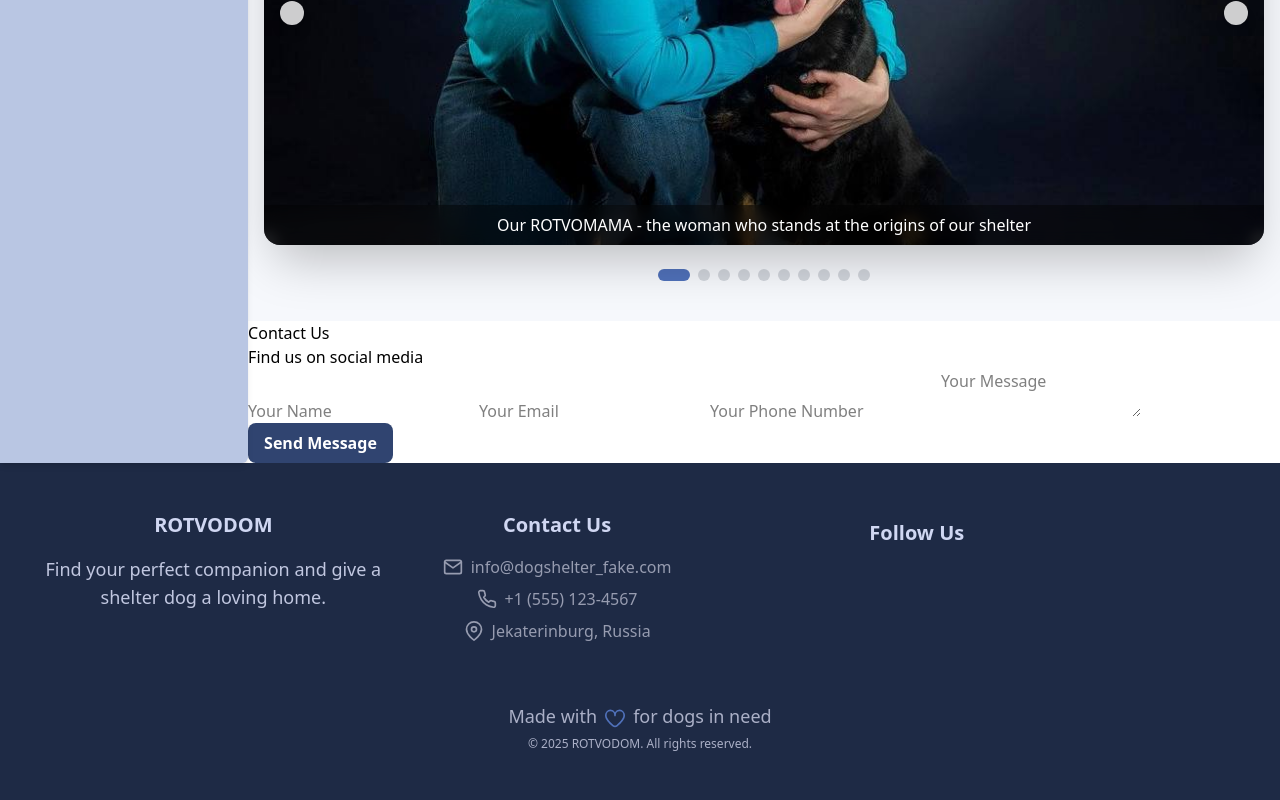
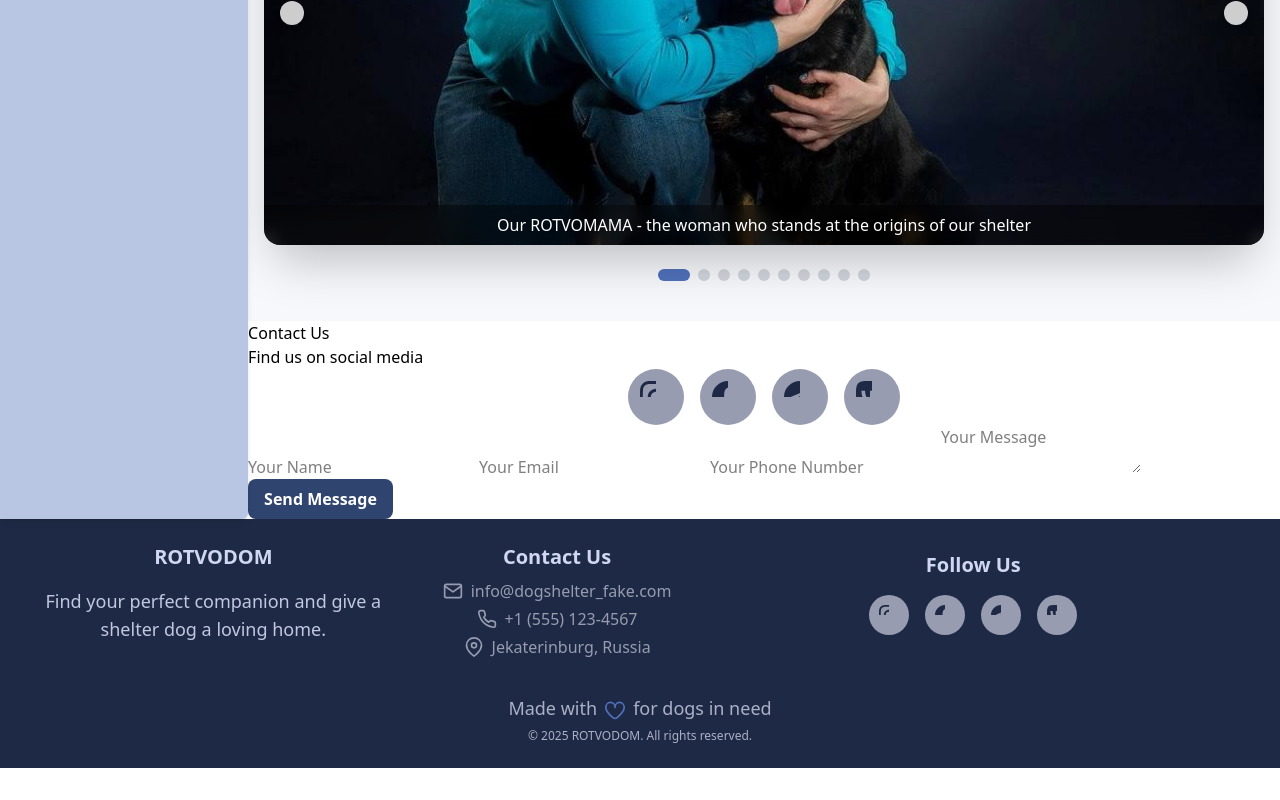
Before and after one commit to bavayra/dog-shelter, a React (Vite) app: page / in a window 1280 px wide. Shown: the part 3576-4376 px from the top of the page. After the commit the page ends 4344 px from the top, so only its background shows below. Built offline with nearby package versions, Linux system fonts and the light colour scheme.

Commit message:
fix: added sizes for social media icons and links, restored the initial design for those, added ally attributes, minor styling corrections

```diff
--- a/src/components/Footer.tsx
+++ b/src/components/Footer.tsx
@@ -14,18 +14,18 @@ import SocialLinks from './SocialLinks';
 
 const Footer = () => {
   return (
-    <footer className="bg-primary-900 text-neutral-50 py-12">
+    <footer className="bg-primary-900 text-neutral-50 py-6">
       <div className="container mx-auto px-4">
         <div className="grid grid-cols-1 md:grid-cols-3 gap-8 justify-items-center md:justify-items-start">
           <div>
             <h3 className="text-xl text-center font-bold mb-4">{APP_NAME}</h3>
-            <p className="text-neutral-100 text-center text-lg mb-4">
+            <p className="text-neutral-100 text-center text-lg mb-2">
               Find your perfect companion and give a shelter dog a loving home.
             </p>
           </div>
           <div>
-            <h3 className="text-xl font-bold text-center mb-4">Contact Us</h3>
-            <div className="flex flex-col items-center space-y-2  text-neutral-500">
+            <h3 className="text-xl font-bold text-center mb-2">Contact Us</h3>
+            <div className="flex flex-col items-center space-y-1  text-neutral-500">
               <p className="flex items-center gap-2">
                 <EmailIcon className="w-5 h-5" aria-hidden="true" />
                 <a
@@ -53,11 +53,11 @@ const Footer = () => {
 
           <div className="mt-2">
             <h3 className="text-xl text-center font-bold mb-4">Follow Us</h3>
-            <SocialLinks size="lg" />
+            <SocialLinks size="sm" />
           </div>
         </div>
 
-        <div className="border-t border-primary-900 mt-6 pt-8 text-center text-neutral-300 text-lg">
+        <div className="border-t border-primary-900 mt-6 pt-2 text-center text-neutral-300 text-lg">
           <p>
             Made with
             <HeartIcon
--- a/src/components/SocialLinks.tsx
+++ b/src/components/SocialLinks.tsx
@@ -17,11 +17,34 @@ const SocialLinks = ({ size = 'md', className }: SocialLinksProps) => {
     { name: 'Telegram', icon: TelegramIcon, url: CONTACT_SOCIALS.telegram },
     { name: 'VK', icon: VKIcon, url: CONTACT_SOCIALS.vkontakte },
   ];
+
+  const sizeClasses = {
+    sm: 'w-10 h-10',
+    md: 'w-12 h-12',
+    lg: 'w-14 h-14',
+  };
+
+  const iconSizeClasses = {
+    sm: 'w-5 h-5',
+    md: 'w-6 h-6',
+    lg: 'w-8 h-8',
+  };
+
   return (
-    <div className={`flex gap-4 ${className}`}>
+    <div className={`flex gap-4 justify-center ${className || ''}`}>
       {socialNetworks.map((social) => (
-        <a key={social.name} href={social.url}>
-          <social.icon />
+        <a
+          key={social.name}
+          href={social.url}
+          target="_blank"
+          rel="noopener noreferrer"
+          className={`${sizeClasses[size]} bg-neutral-500 hover:bg-primary-500 rounded-full flex items-center justify-center transition-transform hover:scale-110`}
+          aria-label={social.name}
+        >
+          <social.icon
+            className={`${iconSizeClasses[size]} text-primary-900`}
+            aria-hidden="true"
+          />
         </a>
       ))}
     </div>
```
